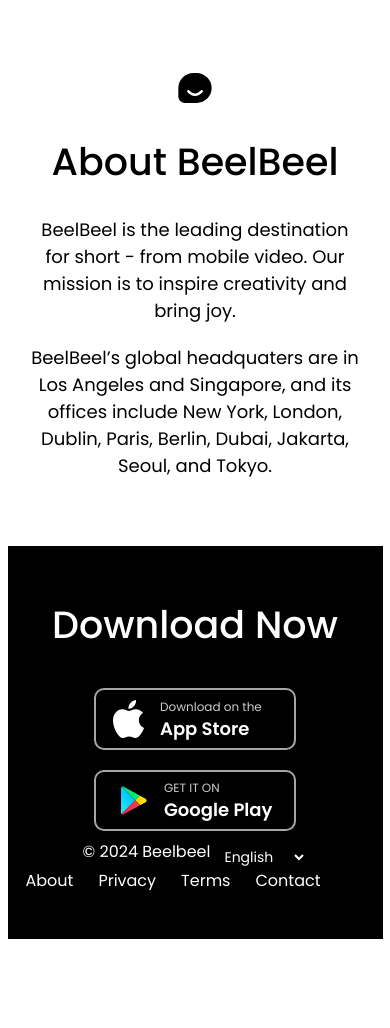
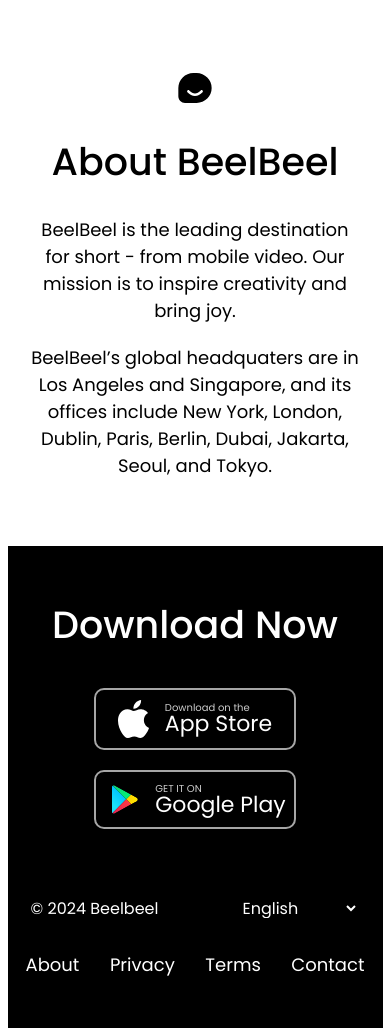
Before and after one commit to bhoretskyi/beel, a plain HTML site: page about.html in a window 390 px wide. Before the commit the page ends 939 px from the top, so only its background shows below. Drawn offline with Linux system fonts and the light colour scheme.

Commit message:
add footer mobile

```diff
--- a/about.html
+++ b/about.html
@@ -45,15 +45,26 @@
           <div class="footer_info">
             <h2 class="footer_info_title">Download Now</h2>
             <div class="store_buttons">
-              <a href="#" class="store_button app_store">
-                <img class="button_img" src="/img/Vector.svg" alt="apple" width="31">
+              <a href="https://apps.apple.com/in/app/beelbeel/id9999999999" target="_blank" class="store_button app_store">
+                <img
+                  class="button_img"
+                  src="/img/Vector.svg"
+                  alt="apple"
+                  width="31"
+                />
                 <div>
                   <p>Download on the</p>
                   <h2>App Store</h2>
                 </div>
               </a>
-              <a href="#" class="store_button google_play">
-                <img class="button_img" src="/img/google-play-svgrepo-com.svg" alt="google" width="35" height="35">
+              <a href="https://play.google.com/store/apps/details?id=com.beelbeel" target="_blank" class="store_button google_play">
+                <img
+                  class="button_img"
+                  src="/img/google-play-svgrepo-com.svg"
+                  alt="google"
+                  width="35"
+                  height="35"
+                />
                 <div>
                   <p>GET IT ON</p>
                   <h2>Google Play</h2>
@@ -61,15 +72,22 @@
               </a>
             </div>
             <div class="footer_language">
-             <div> <p>© 2024 Beelbeel</p></div>
+              <div><p>© 2024 Beelbeel</p></div>
 
-              <div>  <select id="language" name="language">
-                <option value="en" selected>English</option>
-                <option value="ru">Russian</option>
-                <option value="pl">Polish</option>
-                <option value="fr">Franche</option>
-              </select>
-           </div>
+              <div>
+                <select id="language" name="language">
+                  <option value="en" selected>English</option>
+                  <option value="ru">Russian</option>
+                  <option value="pl">Spanish</option>
+                  <option value="fr">French</option>
+                  <option value="fr">Dutch</option>
+                  <option value="fr">German</option>
+                  <option value="fr">Japanese</option>
+                  <option value="fr">Korean</option>
+                  <option value="fr">Portuguese</option>
+                  <option value="fr">Swedish</option>
+                </select>
+              </div>
             </div>
           </div>
           <nav class="footer_nav">
--- a/css/style.css
+++ b/css/style.css
@@ -137,14 +137,16 @@ body {
   display: flex;
   flex-direction: column;
   gap: 20px;
+  margin-bottom: 52px;
 }
 
 .store_button {
   display: flex;
   align-items: center;
+  justify-content: center;
   color: #fff;
   text-decoration: none;
-  padding: 10px 17px;
+  padding: 10px 6px;
   border: 2px solid #a6a6a6;
   border-radius: 10px;
   width: 202px;
@@ -160,17 +162,17 @@ body {
 .store_button div {
   display: flex;
   flex-direction: column;
-  text-align: left;
 }
 
 .store_button p {
-  font-size: 12px;
+  font-size: 10px;
   color: #ccc;
-  margin-bottom: 7px;
+  /* margin-bottom: 7px; */
 }
 
 .store_button h2 {
-  font-size: 18px;
+  font-size: 22px;
+  font-weight: 400;
   color: #fff;
 }
 .button_img {
@@ -181,28 +183,39 @@ body {
   display: flex;
   flex-direction: column;
   align-items: center;
+  margin-bottom: 25px;
 }
 .footer_info_title {
-font-size: 38px;
-font-weight: 500;
-line-height: 57px;
-margin-bottom: 35px;
+  font-size: 38px;
+  font-weight: 500;
+  line-height: 57px;
+  margin-bottom: 35px;
 }
 
 .footer_nav_list {
+
   display: flex;
+  justify-content: space-between;
   gap: 25px;
+  font-size: 18px;
+  font-weight: 400;
+  line-height: 27px;
+  letter-spacing: 0px;
+  text-align: left;
 }
 
 .footer_language {
   display: flex;
-  align-items: center;
+  align-items: baseline;
+  gap: 70px;
+font-family: Poppins;
+font-size: 16px;
 }
 
 #language {
   margin-top: 10px;
   padding: 5px 10px;
-  font-size: 14px;
+  font-size: 16px;
   background-color: black;
   color: #fff;
   cursor: pointer;
```
